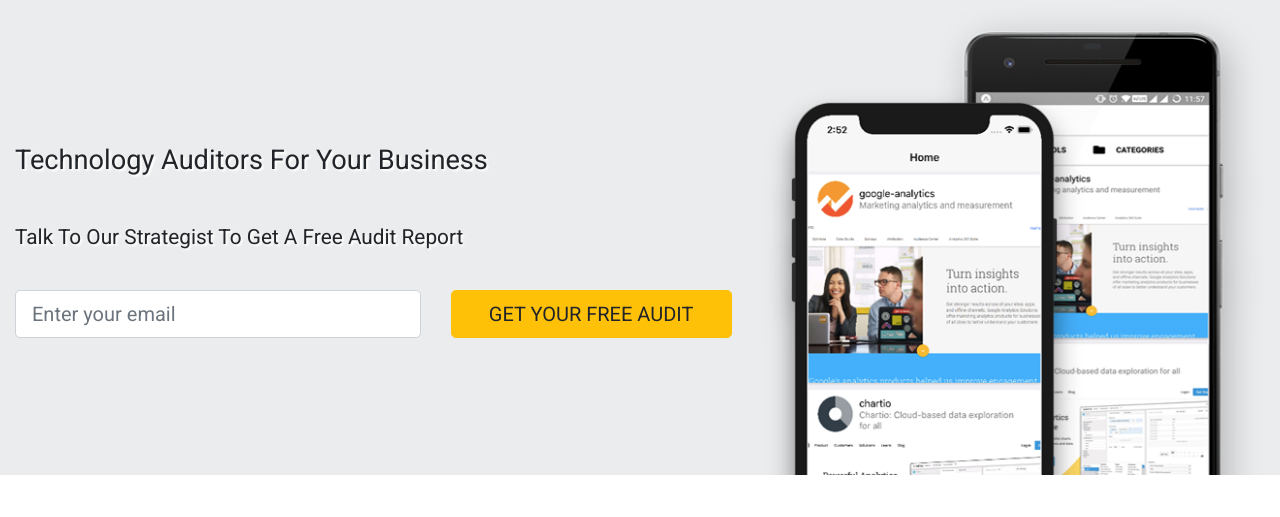
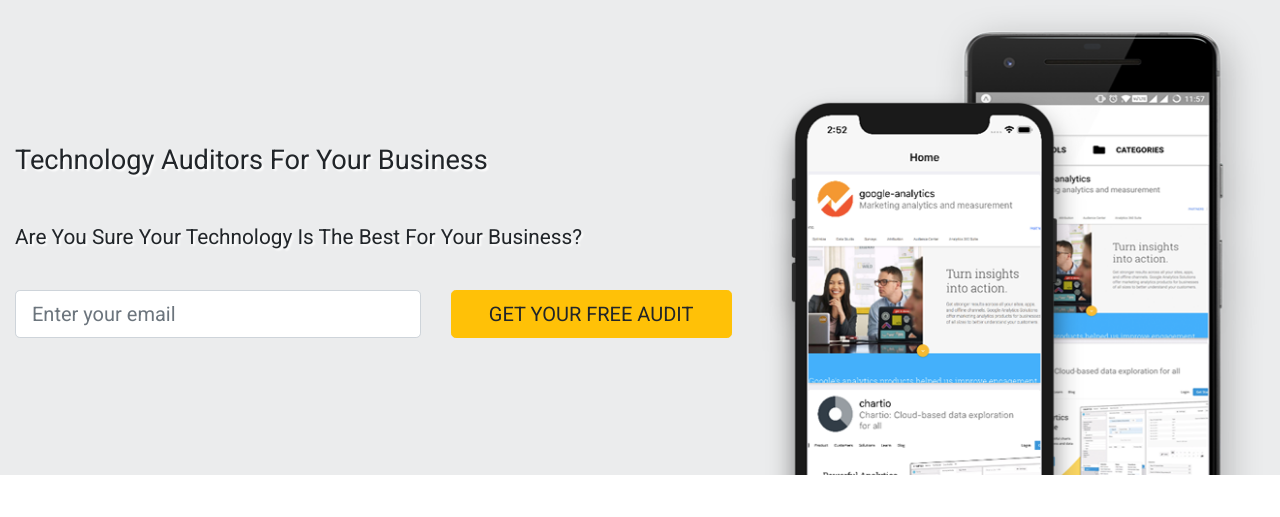
Before and after one commit to Toolsnippy/toolsnippy.github.io, a plain HTML site: page index.html in a window 1280 px wide. Shown: the part 65-582 px from the top of the page. Drawn offline with nearby package versions, Linux system fonts and the light colour scheme.

Commit message:
Add rotate text script for subtitle

```diff
--- a/index.html
+++ b/index.html
@@ -59,7 +59,9 @@
             Technology auditors for your business
           </h1>
 
-          <h2 class="pt-3 pb-3">Talk to our Strategist to get a free audit report</h2>
+          <h2 class="pt-3 pb-3">
+            Are you sure <span id="rotateSubTitle"></span>
+          </h2>
 
           <div id="mc_embed_signup">
             <form action="https://toolsnippy.us12.list-manage.com/subscribe/post?u=15c3e4da8d781e15544ad7be6&amp;id=7738b00759" method="post"
@@ -289,5 +291,41 @@
   <!-- scripts -->
   <script src="./vendors/assets/javascripts/particles/particles.js"></script>
   <script src="./vendors/assets/javascripts/particles/app.js"></script>
+
+  <script>
+    // Define initial variables.
+      var words = [
+        "You are not over-spending on technology?",
+        "Your technology is the best for your business?",
+        "Your business is not suffering due to tech-debt?"
+      ];
+      var count = 0;
+
+      /*
+       * The reason we do the following twice is because setInterval won't
+       * initially call the changeWord function until 3 seconds has passed,
+       * by doing it once first we make sure that we are changing the word
+       * as soon as it starts.
+       */
+
+      changeWord(); // Call the changeWord function
+      setInterval(changeWord, 3000); // Call it every 3 seconds
+
+      function changeWord() {
+
+        // Define the word to create
+        var current_word = words[count];
+        console.log(current_word);
+
+        // Change the word in the HTML
+        $("#rotateSubTitle").html(current_word);
+
+        // Get the next word index in the array
+        count++;
+
+        // If we've reached the end of the word list, go back to the start
+        if (count == words.length) { count = 0; }
+      }
+  </script>
 </body>
 </html>
```
